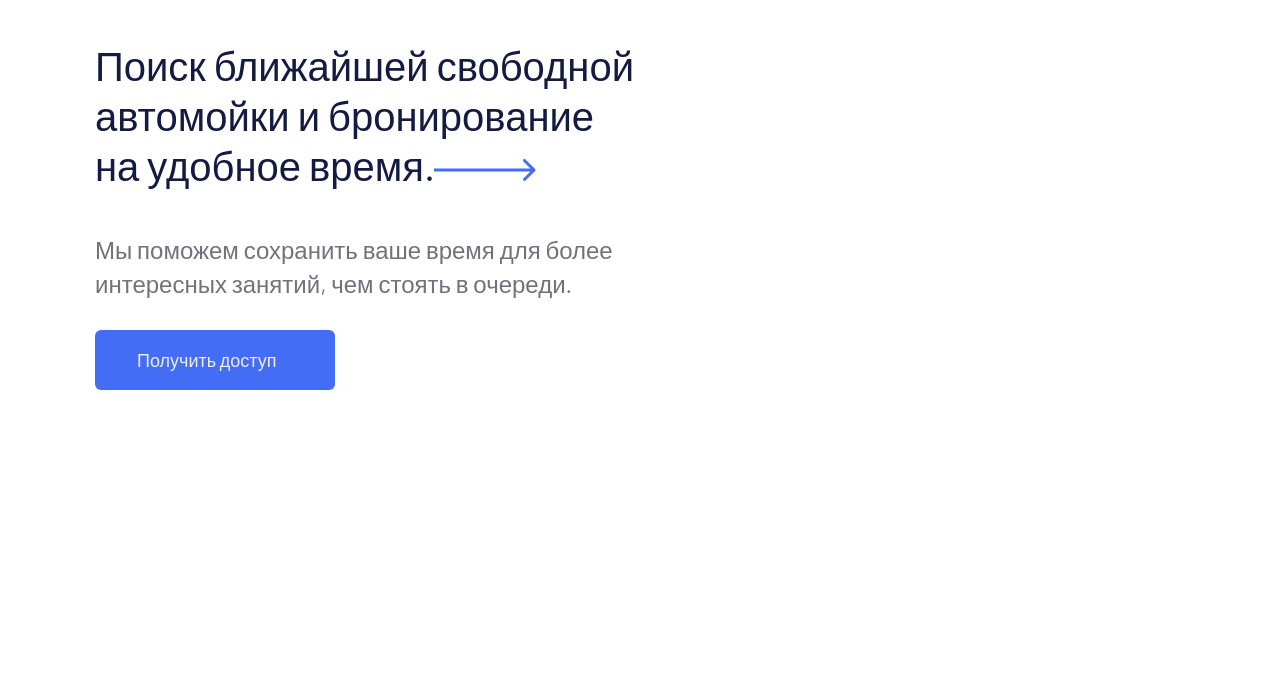
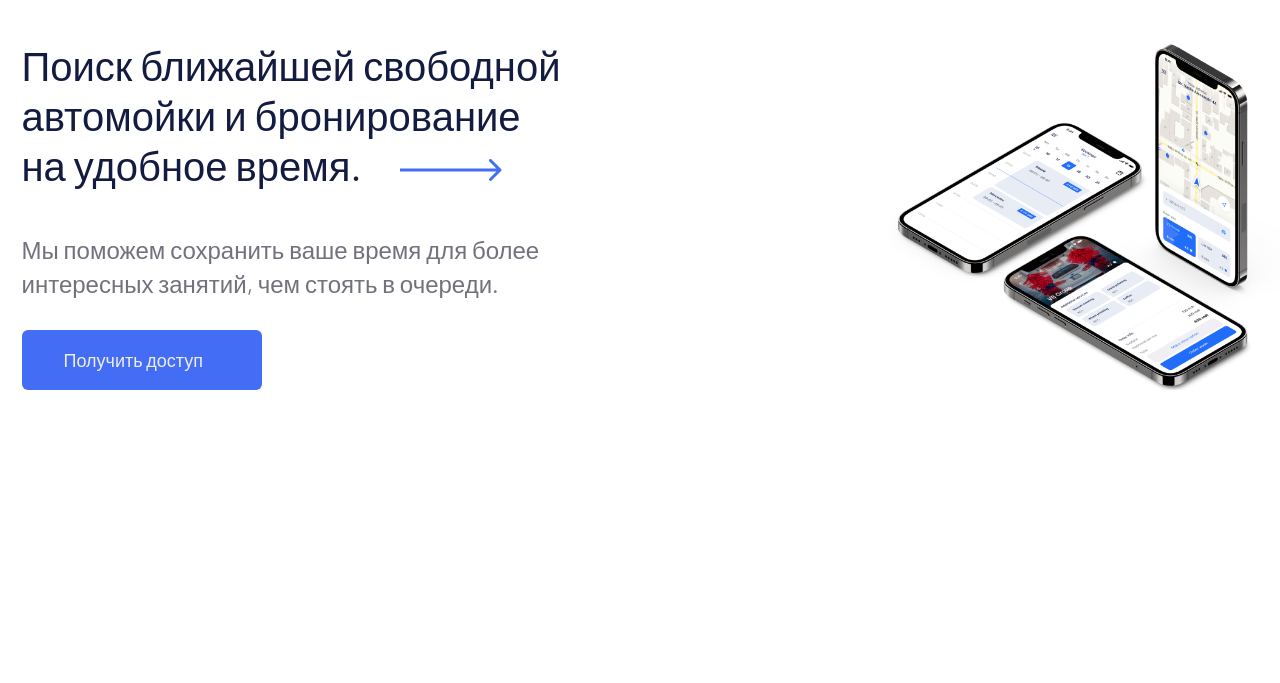
Before and after one commit to Mirismoil/2-month-gitwash, a plain HTML site: page index.html in a window 1280 px wide. Shown: the part 117-800 px from the top of the page. Drawn offline with Linux system fonts and the light colour scheme.

Commit message:
edit transition and header

```diff
--- a/index.html
+++ b/index.html
@@ -45,26 +45,23 @@
         </div>
     </header>
     <main>
-        <div class="hero">
+        <section class="section-hero">
             <div class="container">
-                <div class="wrapper-box">
-                    <div class="hero-left">
+                <div class="hero">
+                    <div class="wrapper-text">
                         <h1>
-                            Поиск ближайшей свободной автомойки и бронирование <br>
+                            Поиск ближайшей свободной автомойки и бронирование
                             на удобное время.
                         </h1>
-                        <a class="vector" href="#link">
-                            <img class="vector" src="./imgs/vector.svg" alt="this is pictur vector">
-                            <img class="iphone" src="./imgs/iPhone 12.png" alt="this is img iPhone 12">
-                        </a>
                         <p>
                             Мы поможем сохранить ваше время для более интересных занятий, чем стоять в очереди.
                         </p>
+                        <img class="vector" src="./imgs/vector.svg" alt="">
                     </div>
                     <a href="#link">Получить доступ</a>
                 </div>
             </div>
-        </div>
+        </section>
     </main>
 </body>
 
--- a/scss/_general.scss
+++ b/scss/_general.scss
@@ -1,10 +1,10 @@
 *{
     box-sizing: border-box;
+    margin: 0;
+    padding: 0;
+    transition: 3s set-nth($list: 1s, $n: 2s, $value:3s );
 }
 body{
-    margin: 0;
-    padding: 0;
-    max-width: 1150px;
     font-family: 'Barlow', sans-serif;
 }
 img{
--- a/scss/blocks/_container.scss
+++ b/scss/blocks/_container.scss
@@ -1,5 +1,5 @@
 .container{
     width: 1277px;
-    margin: 0px auto;
-    padding: 0px 20px;
+    margin: 0 auto;
+    padding: 0 20px;
 }
--- a/scss/blocks/_header.scss
+++ b/scss/blocks/_header.scss
@@ -18,7 +18,7 @@
     border:1px solid #698eff;
 }
 .header-img{
-    margin: 44px 81px;
+    margin: 44px 0px;
 }
 .header-list {
     margin: 0;
--- a/scss/blocks/_hero.scss
+++ b/scss/blocks/_hero.scss
@@ -1,16 +1,18 @@
-.hero {
-    position: relative;
+.section-hero {
+    transition: calc(3s);
+    background-size: 551px;
+    background-position: calc(50% + 415px);
+    background-image: url('../../imgs/iPhone\ 12.png');
+    background-repeat: no-repeat;
+    background-origin: inherit;
 }
 
-.wrapper-box {
-    margin-left: 75px;
+.wrapper-text{
+    width: 545px;
 }
-
-.hero-left {
-    width: 620px;
-}
-
-.hero-left>h1 {
+.wrapper-text>h1 {
+    margin: 0;
+    padding: 0;
     display: block;
     margin: 43px 0px;
     font-style: normal;
@@ -20,14 +22,14 @@
     color: #141B41;
 }
 
-.hero-left>p {
+.wrapper-text>p {
     font-weight: 300;
     font-size: 24px;
     line-height: 140%;
     color: #72727E;
 }
 
-.wrapper-box>a {
+.hero>a {
     display: block;
     width: 240px;
     height: 60px;
@@ -45,24 +47,11 @@
 
 .vector {
     position: absolute;
-    top: 59px;
-    left: 217px;
+    top: 275px;
+    left: 400px;
 }
-
-a:active {
-    background-color: black;
+.vector:hover{
+    background-color: #ff1414;
+    transition: 1s  ;
+    margin-left: 32px;
 }
-
-.iphone {
-    position: absolute;
-    display: none;
-    top: -213px;
-    left: 226px;
-}
-
-.vector:hover + .iphone {
-    display: inline;
-}
-img:hover{
-    display: inline;
-}
```
Also changed, not shown: css/main.css, 1 other file.
